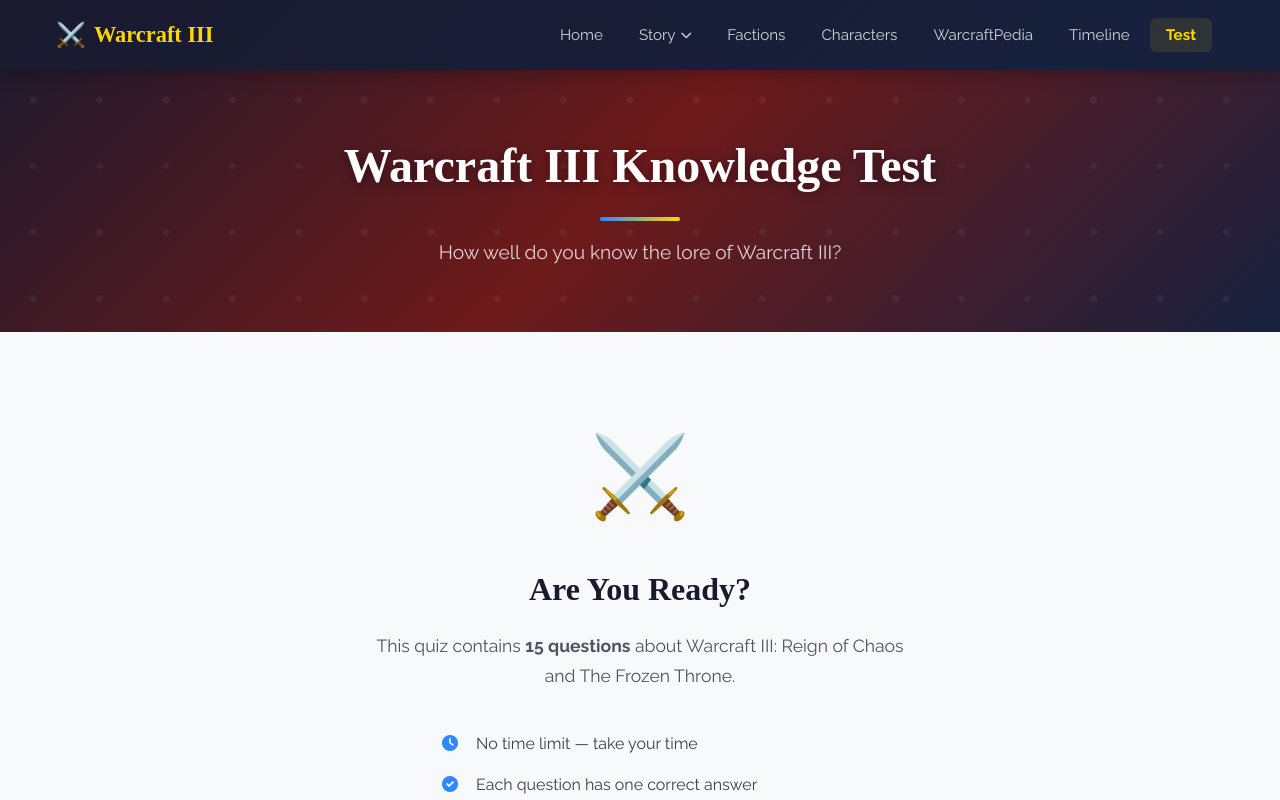
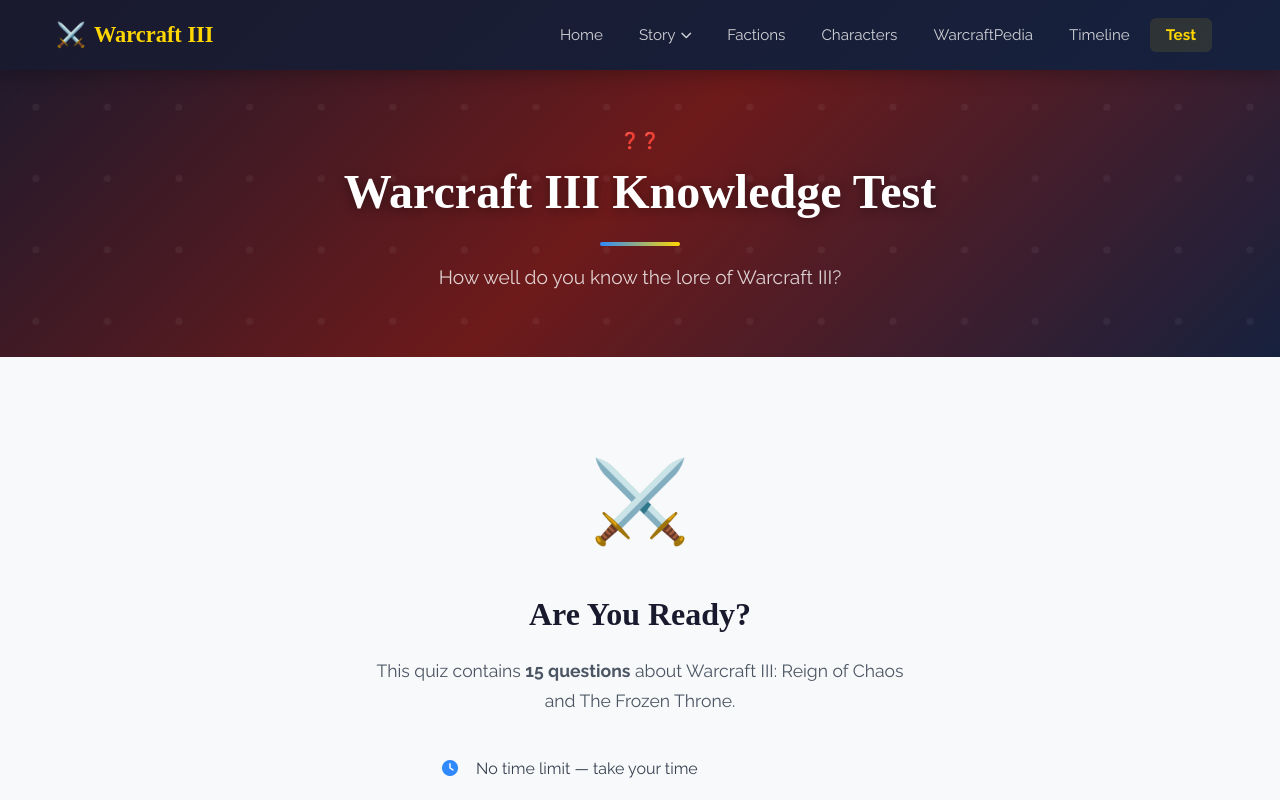
Before and after one commit to manuelaidos123/Warcraft3Web, a React (Vite) app: page / in a window 1280 px wide. Both pictures are taken after a click on the button "Take the Quiz". Shown: the top 800 px of the page. Built offline with nearby package versions, Linux system fonts and the light colour scheme; a web font is replaced by a local one.

Commit message:
Refactor hero section rendering in TestPage

```diff
--- a/src/pages/TestPage.tsx
+++ b/src/pages/TestPage.tsx
@@ -1,4 +1,5 @@
 import { useState, useCallback } from "react";
+import { useParallaxLayers } from "../hooks/useParallax";
 
 interface Question {
   id: number;
@@ -171,6 +172,25 @@
     setAnswers([]);
   }, []);
 
+  const { bgRef, contentRef, bgOffset, contentOffset, opacity } = useParallaxLayers();
+
+  const heroStyle = { background: "linear-gradient(135deg, #1a1a2e 0%, #6e1a1a 50%, #16213e 100%)" };
+
+  const renderHero = (title: string, subtitle: string, isSmall?: boolean) => (
+    <section className={`page-hero parallax-hero ${isSmall ? "page-hero-sm" : ""}`} style={heroStyle}>
+      <div className="parallax-bg" ref={bgRef} style={{ transform: `translateY(${bgOffset}px)` }}>
+        <div className="parallax-decoration parallax-questions">
+          <span style={{ left: "15%", top: "30%", animationDelay: "0s" }}>❓</span>
+          <span style={{ left: "85%", top: "40%", animationDelay: "1.5s" }}>❓</span>
+        </div>
+      </div>
+      <div className="container parallax-content" ref={contentRef} style={{ transform: `translateY(${contentOffset}px)`, opacity }}>
+        <h1 className={`page-hero-title ${isSmall ? "page-hero-title-sm" : ""}`}>{title}</h1>
+        {subtitle && <p className="page-hero-subtitle">{subtitle}</p>}
+      </div>
+    </section>
+  );
+
   const getScoreMessage = () => {
     const pct = (score / questions.length) * 100;
     if (pct === 100) return { title: "Perfect Score! 🏆", msg: "You are a true Warcraft III master! Lok'tar Ogar!", color: "#ffd700" };
@@ -183,12 +203,7 @@
   if (!started) {
     return (
       <div className="test-page">
-        <section className="page-hero" style={{ background: "linear-gradient(135deg, #1a1a2e 0%, #6e1a1a 50%, #16213e 100%)" }}>
-          <div className="container">
-            <h1 className="page-hero-title">Warcraft III Knowledge Test</h1>
-            <p className="page-hero-subtitle">How well do you know the lore of Warcraft III?</p>
-          </div>
-        </section>
+        {renderHero("Warcraft III Knowledge Test", "How well do you know the lore of Warcraft III?")}
         <div className="container main-content-inner">
           <div className="test-intro">
             <div className="test-intro-icon">⚔️</div>
@@ -213,12 +228,7 @@
     const result = getScoreMessage();
     return (
       <div className="test-page">
-        <section className="page-hero" style={{ background: "linear-gradient(135deg, #1a1a2e 0%, #6e1a1a 50%, #16213e 100%)" }}>
-          <div className="container">
-            <h1 className="page-hero-title">Quiz Results</h1>
-            <p className="page-hero-subtitle">See how you did!</p>
-          </div>
-        </section>
+        {renderHero("Quiz Results", "See how you did!")}
         <div className="container main-content-inner">
           <div className="test-results">
             <div className="test-score-circle" style={{ borderColor: result.color }}>
@@ -274,11 +284,7 @@
 
   return (
     <div className="test-page">
-      <section className="page-hero page-hero-sm" style={{ background: "linear-gradient(135deg, #1a1a2e 0%, #6e1a1a 50%, #16213e 100%)" }}>
-        <div className="container">
-          <h1 className="page-hero-title page-hero-title-sm">Knowledge Test</h1>
-        </div>
-      </section>
+      {renderHero("Knowledge Test", "", true)}
       <div className="container main-content-inner">
         <div className="test-quiz">
           {/* Progress */}
```
